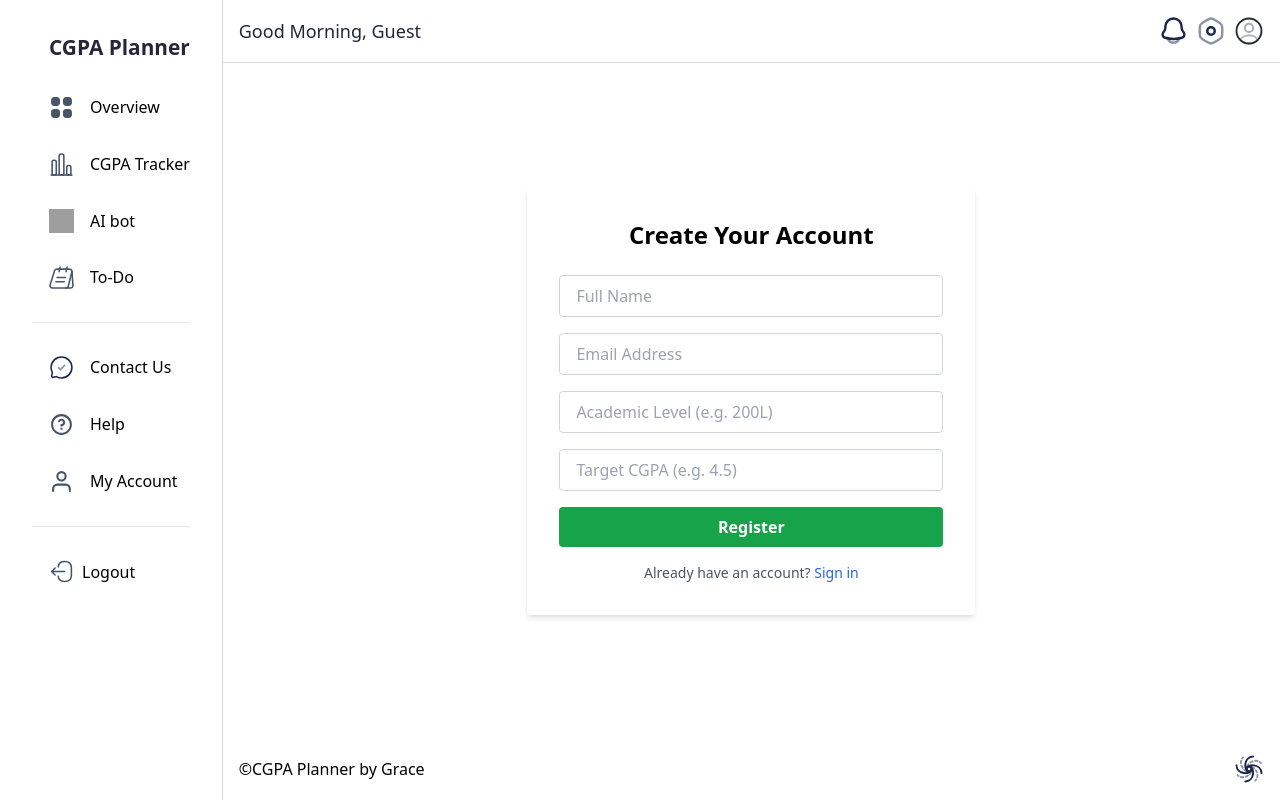
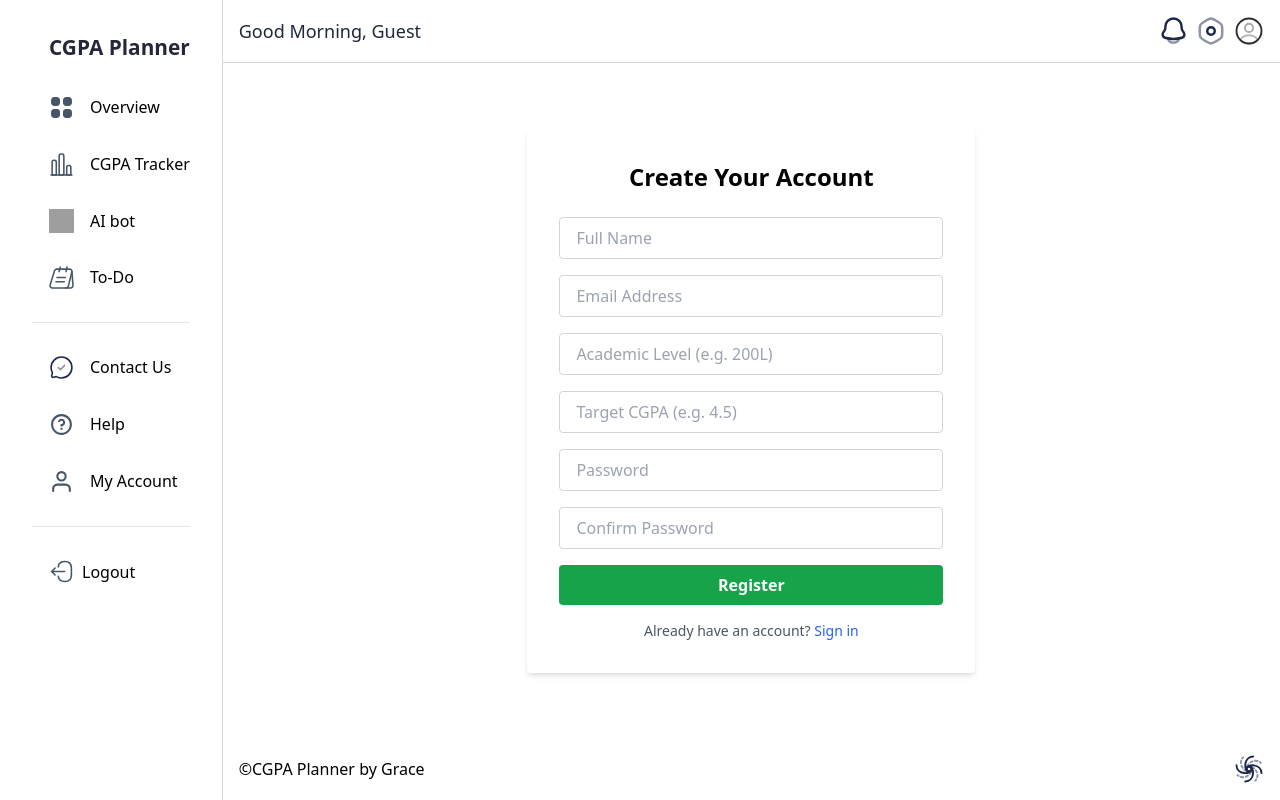
Before and after one commit to gracieib/academic_success_tracker, a Next.js app in the folder frontend/: page /signup in a window 1280 px wide. Built offline with nearby package versions, Linux system fonts and the light colour scheme; grey boxes are pictures that could not be loaded.

Commit message:
password auth for registration page

```diff
--- a/frontend/app/signup/page.tsx
+++ b/frontend/app/signup/page.tsx
@@ -11,6 +11,8 @@ export default function RegisterPage() {
     email: '',
     level: '',
     target_cgpa: '',
+    password: '',
+    confirmPassword: '',
   })
 
   const [error, setError] = useState<string | null>(null)
@@ -23,13 +25,20 @@ export default function RegisterPage() {
   const handleSubmit = async (e: React.FormEvent) => {
     e.preventDefault()
     setError(null)
+
+    if (formData.password !== formData.confirmPassword) {
+      setError("Passwords do not match.")
+      return
+    }
+
     setIsLoading(true)
 
     try {
+      const { confirmPassword, ...dataToSend } = formData // exclude confirmPassword
       const res = await fetch('http://localhost:5001/register', {
         method: 'POST',
         headers: { 'Content-Type': 'application/json' },
-        body: JSON.stringify(formData),
+        body: JSON.stringify(dataToSend),
       })
 
       const data = await res.json()
@@ -97,6 +106,26 @@ export default function RegisterPage() {
             className="w-full px-4 py-2 border border-gray-300 rounded"
           />
 
+          <input
+            type="password"
+            name="password"
+            value={formData.password}
+            onChange={handleChange}
+            placeholder="Password"
+            required
+            className="w-full px-4 py-2 border border-gray-300 rounded"
+          />
+
+          <input
+            type="password"
+            name="confirmPassword"
+            value={formData.confirmPassword}
+            onChange={handleChange}
+            placeholder="Confirm Password"
+            required
+            className="w-full px-4 py-2 border border-gray-300 rounded"
+          />
+
           <button
             type="submit"
             disabled={isLoading}
```
